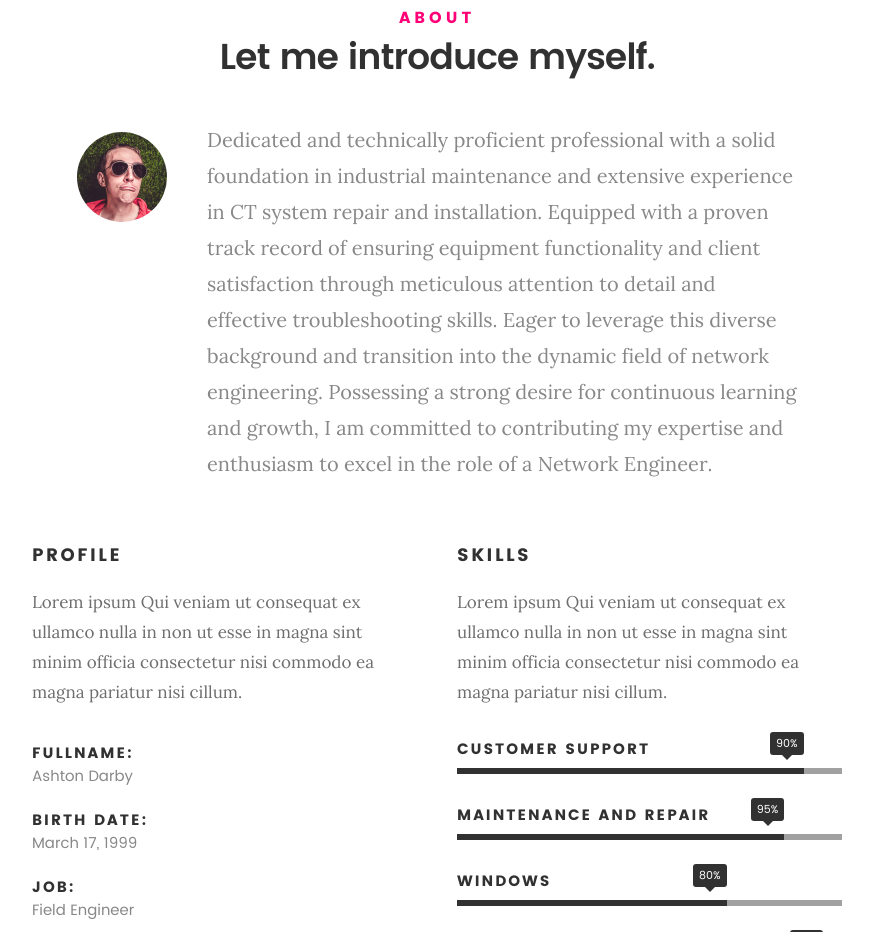
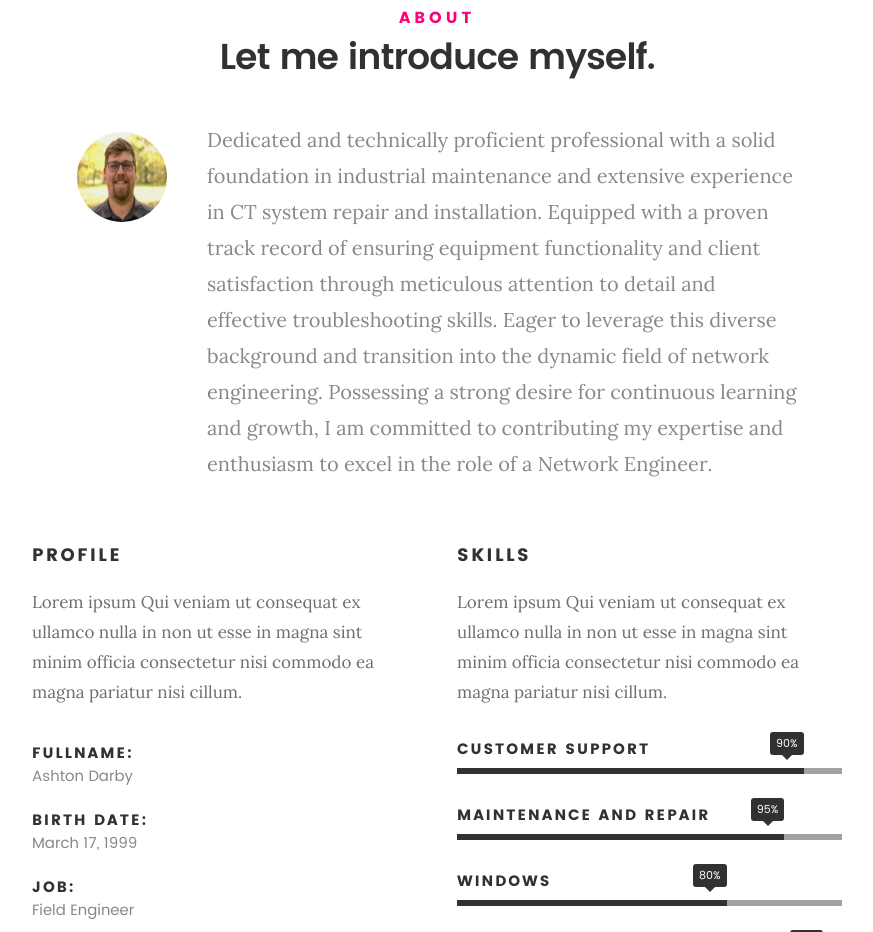
Before and after one commit to adarb99/adarb99.github.io, a plain HTML site: page index.html in a window 1280 px wide. Shown: the part 917-1849 px from the top of the page, without its empty margins (203-1076 px from the left). Drawn offline with Linux system fonts and the light colour scheme; files whose address does not match are found by name.

Commit message:
Update index.html

```diff
--- a/index.html
+++ b/index.html
@@ -112,7 +112,7 @@
 
    			<div class="intro-info">
 
-   				<img src="images/profile-pic.jpg" alt="Profile Picture">
+   				<img src="images/portrait-profile.jpg" alt="Profile Picture">
 
    				<p class="lead">Dedicated and technically proficient professional with a solid foundation in industrial maintenance and extensive experience in CT system repair and installation. Equipped with a proven track record of ensuring equipment functionality and client satisfaction through meticulous attention to detail and effective troubleshooting skills. Eager to leverage this diverse background and transition into the dynamic field of network engineering. Possessing a strong desire for continuous learning and growth, I am committed to contributing my expertise and enthusiasm to excel in the role of a Network Engineer.</p>
    			</div>
```
